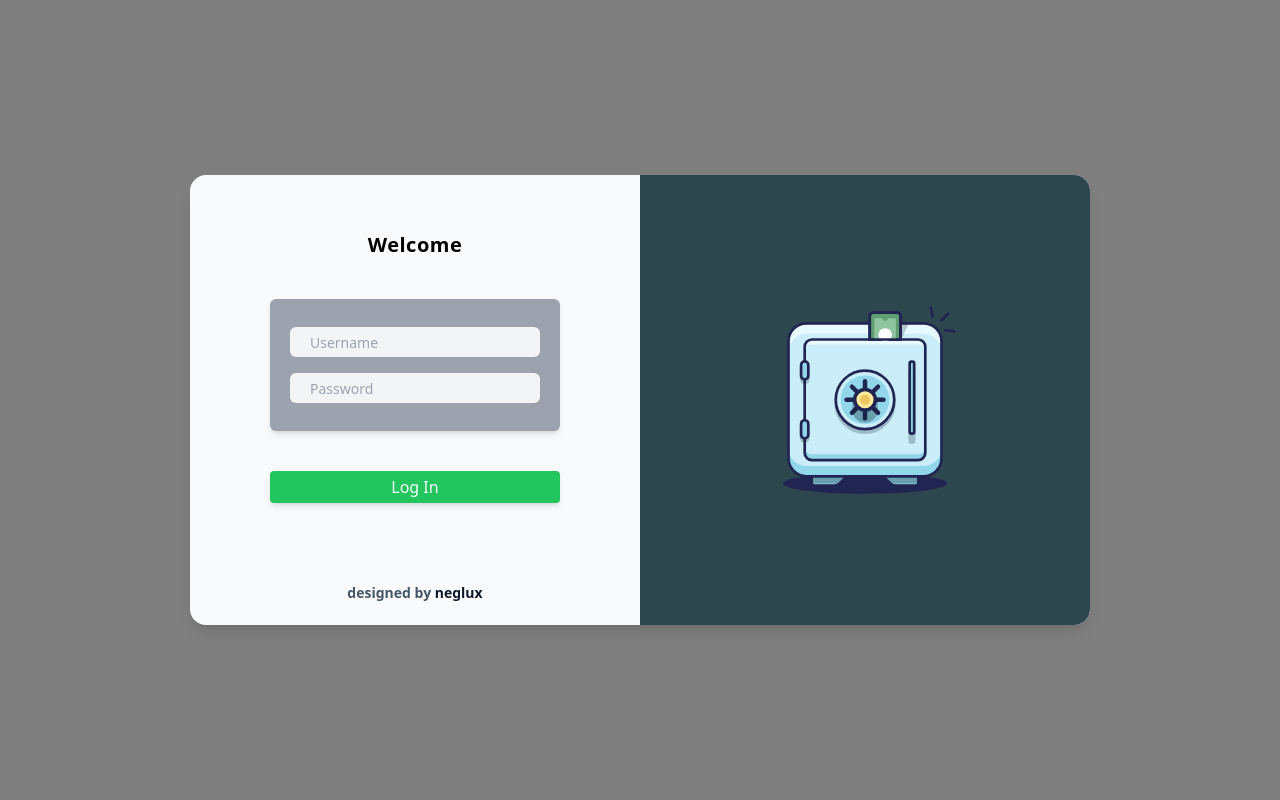
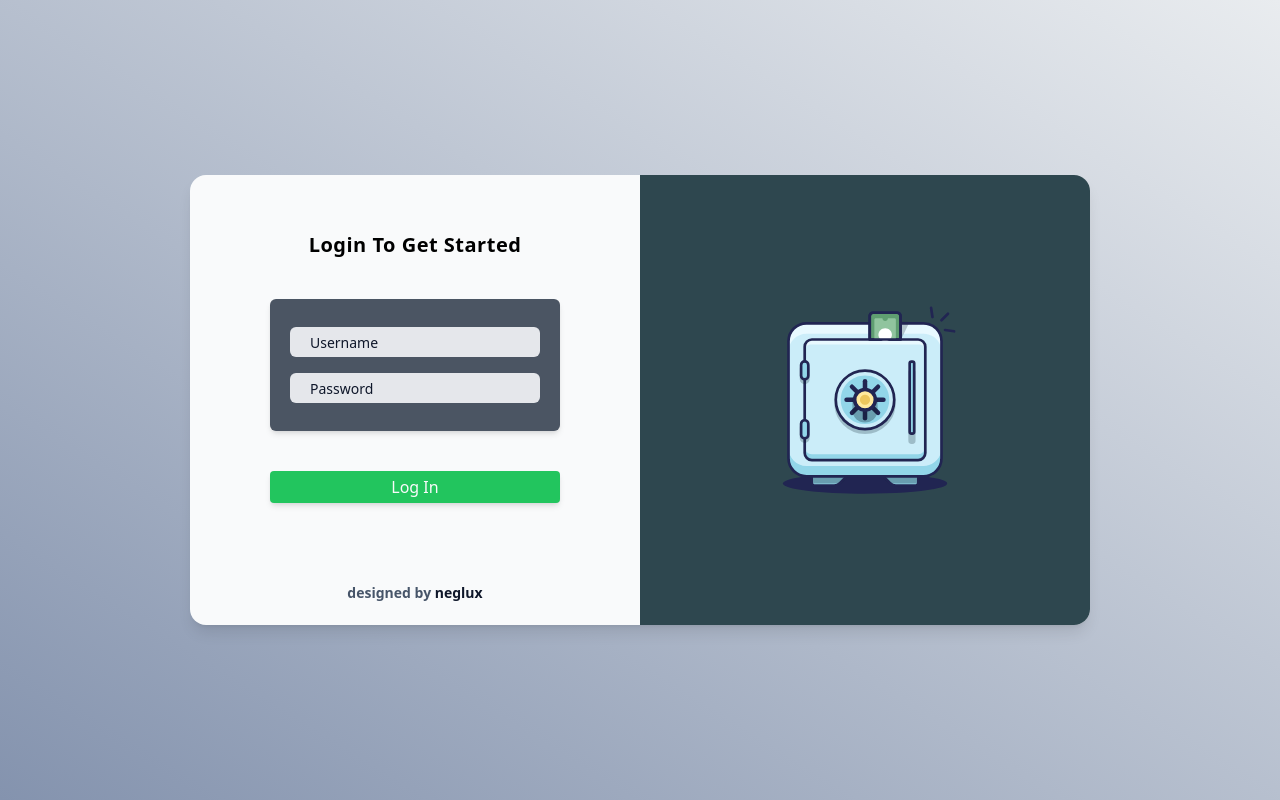
Before and after one commit to neglux/banking-app-dashboard, a React (Create React App) app: page / in a window 1280 px wide. Built offline with nearby package versions, Linux system fonts and the light colour scheme.

Commit message:
update: login form

```diff
--- a/src/components/Inputs/PlaceholderInput.js
+++ b/src/components/Inputs/PlaceholderInput.js
@@ -3,7 +3,7 @@ import React from "react";
 const PlaceholderInput = ({ type, value, changeHandler, placeholder }) => {
   return (
     <input
-      className="flex h-[30px] px-5 my-2 text-sm placeholder:capitalize rounded-md bg-gray-100 w-[250px] outline-none"
+      className="flex h-[30px] px-5 my-2 text-sm placeholder:capitalize placeholder:text-slate-900 rounded-md bg-gray-200 w-[250px] outline-none"
       type={type}
       placeholder={placeholder}
       value={value}
--- a/src/components/dialogs/modal/Overlay.js
+++ b/src/components/dialogs/modal/Overlay.js
@@ -1,7 +1,9 @@
 import React from "react";
 
 const Overlay = () => {
-  return <div className="fixed w-screen h-screen bg-black opacity-50"></div>;
+  return (
+    <div className="fixed w-screen h-screen bg-gradient-to-bl to-[#8493ae] from-[#e9ecef] "></div>
+  );
 };
 
 export default Overlay;
--- a/src/components/forms/LogInForm.js
+++ b/src/components/forms/LogInForm.js
@@ -11,7 +11,7 @@ const LogInForm = () => {
   const [password, setPassword] = useState();
   const { login, setDialog } = useGlobalContext();
   const { loginSuccess } = strings.dialogs;
-  const { title } = strings.loginForm;
+  const { loginMsg } = strings.loginForm;
   return (
     <form
       className="text-center flex"
@@ -26,11 +26,11 @@ const LogInForm = () => {
         });
       }}
     >
-      <div className="mx-20 ">
+      <div className="mx-20">
         <h3 className="mt-14 mb-10 text-xl capitalize font-semibold tracking-wide">
-          {title}
+          {loginMsg}
         </h3>
-        <Container style="h-fit px-5 py-5 bg-gray-400 mb-10">
+        <Container style="h-fit px-5 py-5 bg-gray-600 mb-10">
           <PlaceholderInput
             type="text"
             value={username}
--- a/src/data/strings.js
+++ b/src/data/strings.js
@@ -1,12 +1,12 @@
 export default {
   navbar: {
-    loginMsg: "Login to get started",
     loginBtnText: "Log In",
     welcomeMsg: "Welcome back,",
     logoutBtnText: "Log Out",
   },
   loginForm: {
     title: "welcome",
+    loginMsg: "Login to get started",
   },
   menu: {
     sections: ["Dashboard", "Transfer", "Loan"],
```
